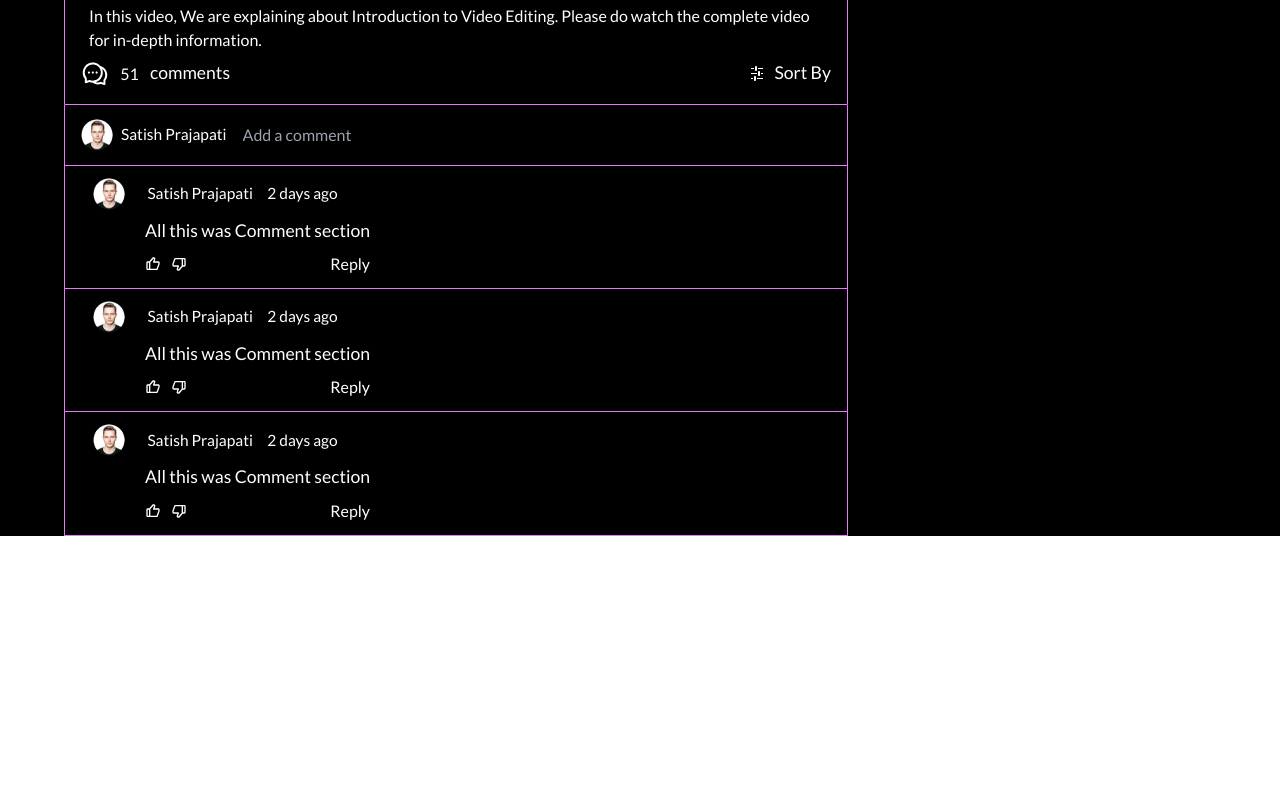
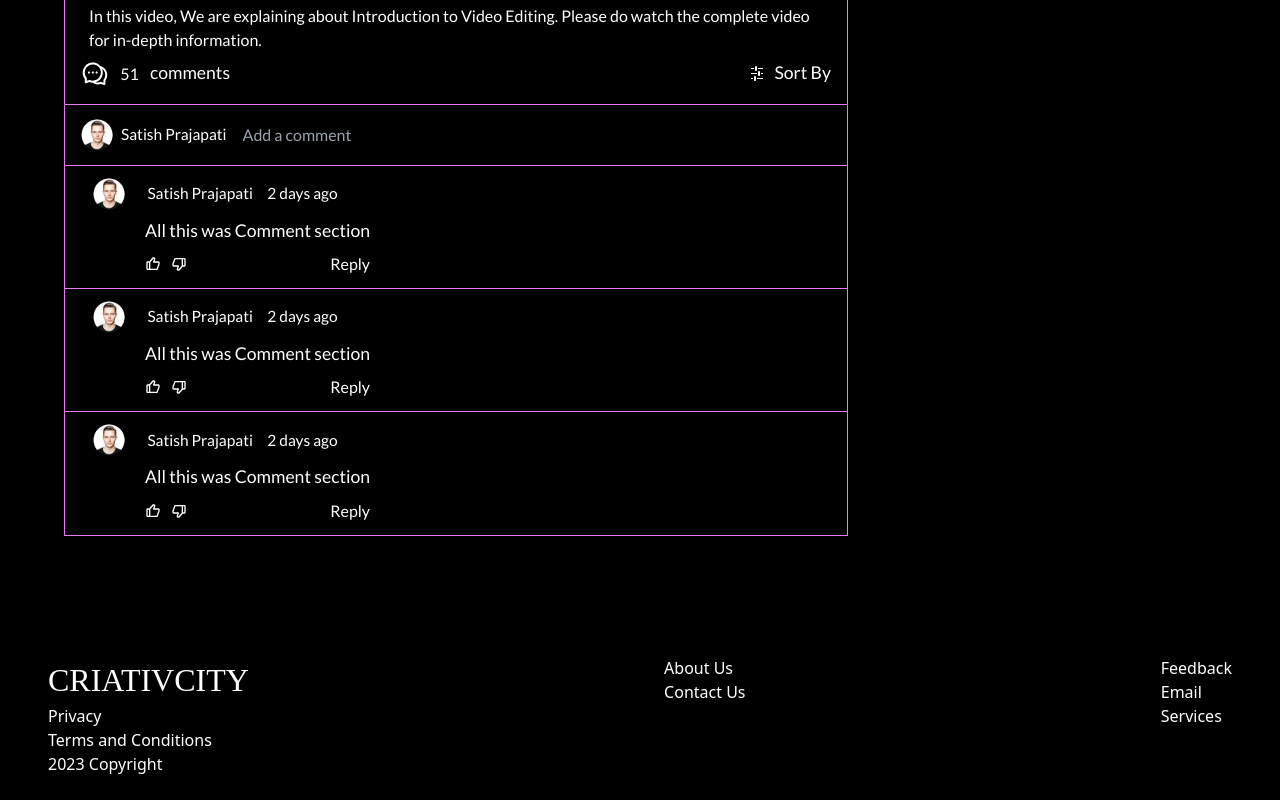
Before and after one commit to raj-bhai/criativicity, a Next.js app in the folder criativcity/: page /video in a window 1280 px wide. Shown: the part 706-1506 px from the top of the page. Before the commit the page ends 1242 px from the top, so only its background shows below. Built offline with nearby package versions, Linux system fonts and the light colour scheme; a web font is replaced by a local one.

Commit message:
footer added videopage

```diff
--- a/criativcity/components/VideoComp.jsx
+++ b/criativcity/components/VideoComp.jsx
@@ -11,7 +11,7 @@ import { BiLike, BiDislike } from "react-icons/bi";
 const VideoComp = () => {
    return (
       <>
-         <section className="navbarbg pt-32 text-white font-Lato ">
+         <section className="navbarbg pt-32 text-white font-Lato pb-24">
             <div className="grid grid-cols-1 lg:grid-cols-3  gap-4 mx-8 lg:mx-12">
                <div className=" border-fuchsia-400 col-span-2 rounded-lg mx-4 lg:w-[100%]">
                   <Image src={vidImg} className="w-full h-auto rounded-t-lg " />
--- a/criativcity/pages/video/index.jsx
+++ b/criativcity/pages/video/index.jsx
@@ -1,12 +1,14 @@
 import React,{useEffect, useState} from "react";
 import VideoComp from "@/components/VideoComp";
 import Navbar from "@/components/Navbar";
+import Footer from "@/components/Footer";
 
 const index = () => {
   return (
     <>
     <Navbar></Navbar>
     <VideoComp/>
+    <Footer></Footer>
     </>
   )
 }
```
